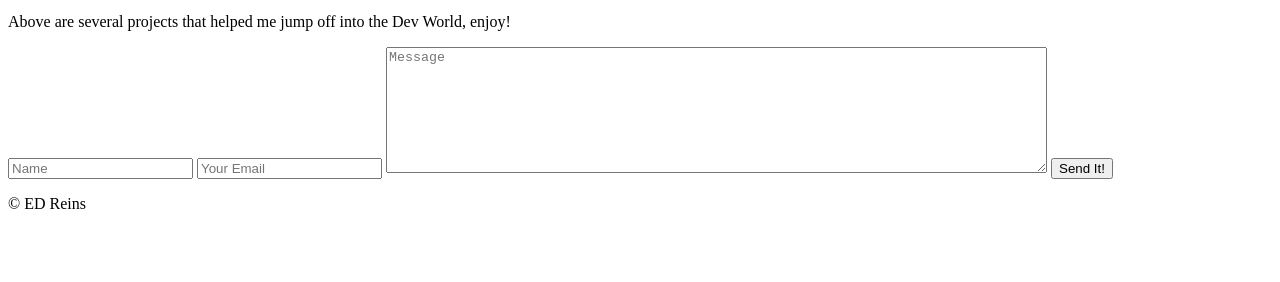
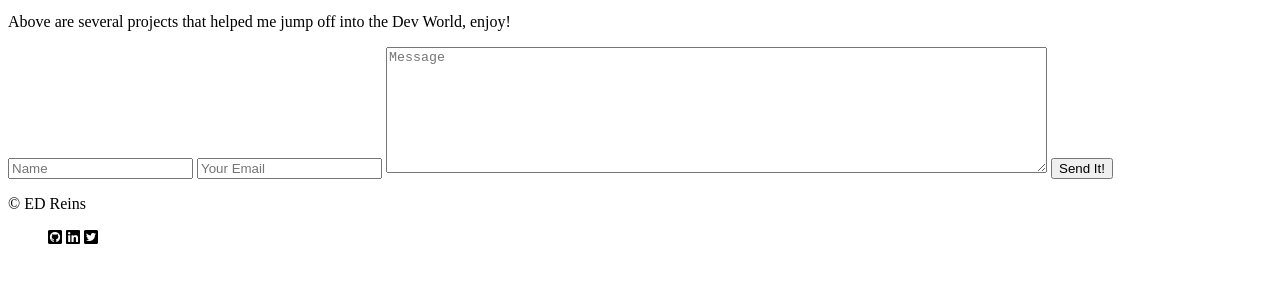
Before and after one commit to EvanReinstein/project-0, a plain HTML site: page index.html in a window 1280 px wide. Shown: the part 254-536 px from the top of the page. Drawn offline with Linux system fonts and the light colour scheme.

Commit message:
adds title and footer icons

```diff
--- a/index.html
+++ b/index.html
@@ -9,6 +9,7 @@
   <!-- CSS Style -->
   <link rel="stylesheet" href="style/style.css">
   <title>Evan Reinstein</title>
+  <link rel="icon" href="images/LFC.png">
 </head>
 <body>
   <header>
@@ -68,9 +69,9 @@
     <p>&copy; ED Reins</p>
     <div>
       <ul>
-        <i><a href="#"></a></i>
-        <i><a href="#"></a></i>
-        <i><a href="#"></a></i>
+        <i class="fab fa-github-square"><a href="#"></a></i>
+        <i class="fab fa-linkedin"><a href="#"></a></i>
+        <i class="fab fa-twitter-square"><a href="#"></a></i>
       </ul>
     </div>
   </footer>
```
Also changed, not shown: images/LFC.png (added).
